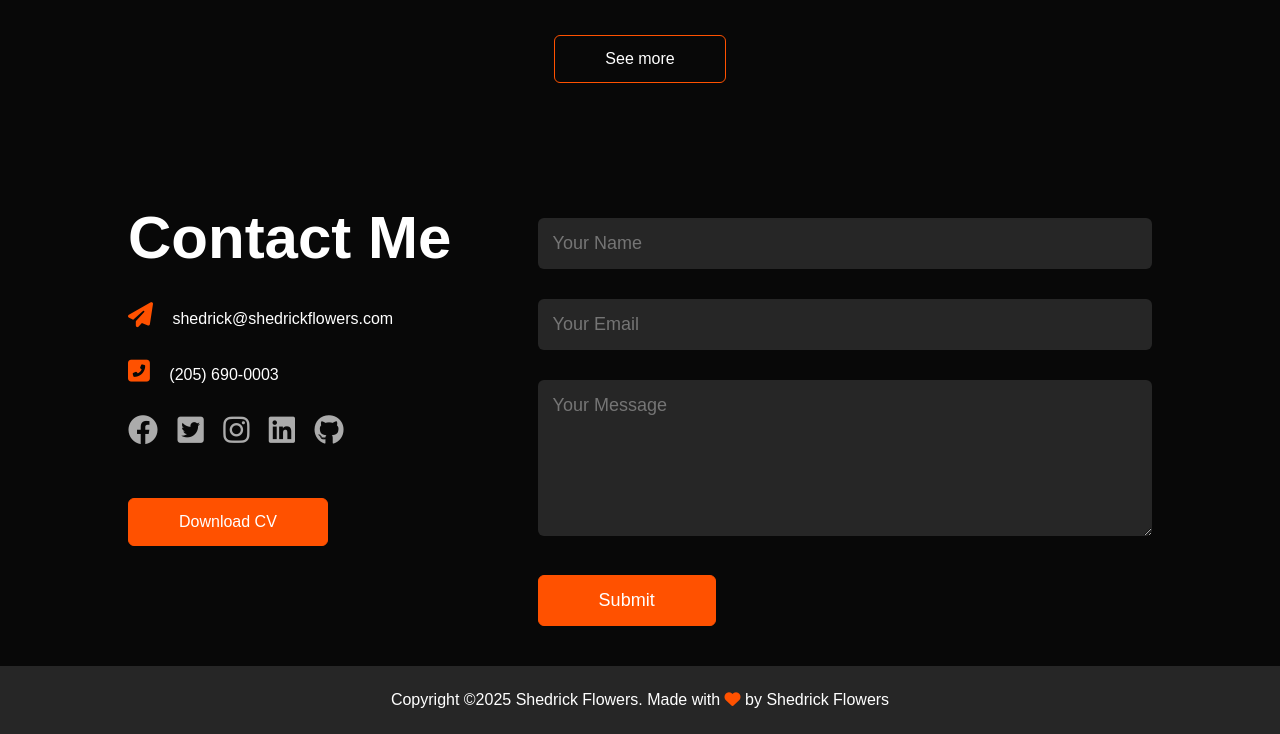
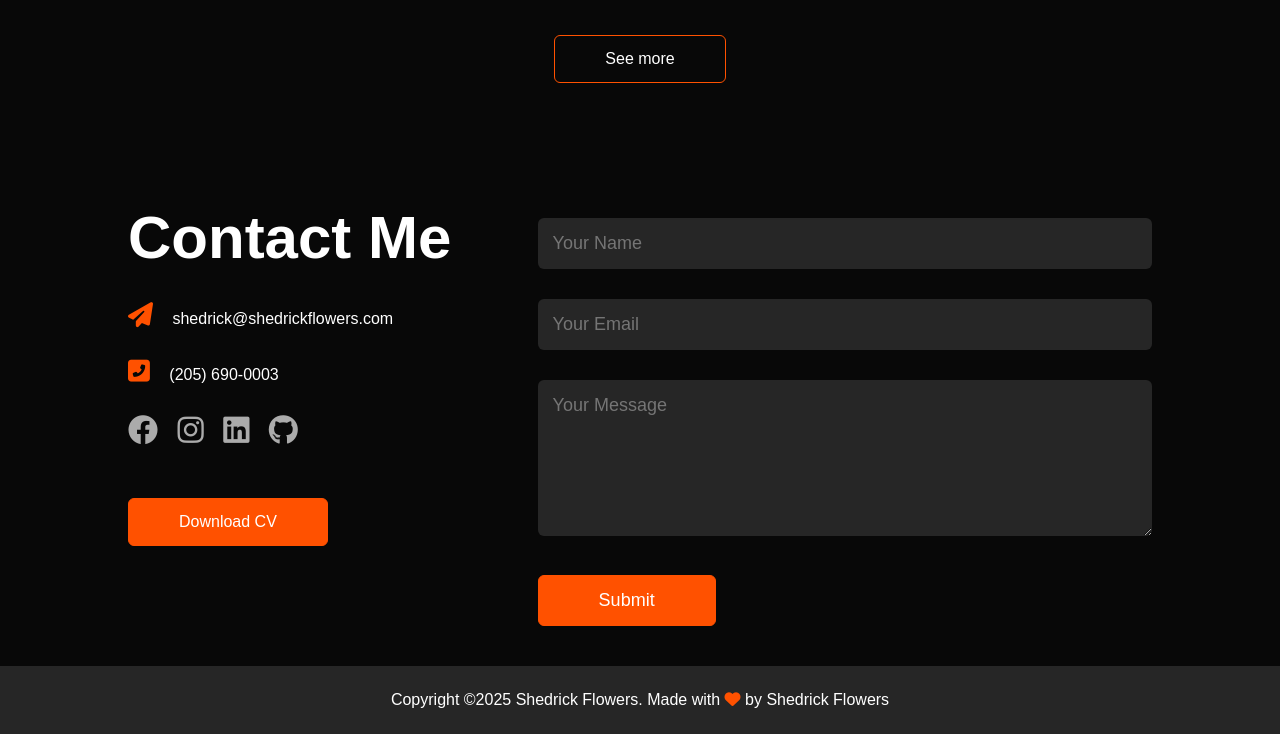
Before and after one commit to sf-bcca/portfolio, a plain HTML site: page index.html in a window 1280 px wide. Shown: the part 2435-3169 px from the top of the page. Drawn offline with Linux system fonts and the light colour scheme.

Commit message:
Remove Twitter icon from social links
- Removed Twitter/X icon as service is not currently in use
- Streamlined social media presence to active platforms only
- Maintains clean, focused social media section

```diff
--- a/index.html
+++ b/index.html
@@ -156,9 +156,8 @@
                 <p><i class="fas fa-paper-plane"></i> shedrick@shedrickflowers.com</p>
                 <p><i class="fas fa-phone-square-alt"></i> (205) 690-0003</p>
                 <div class="social-icons">
-                    <a href="#"><i class="fab fa-facebook"></i></a>
-                    <a href="#"><i class="fab fa-twitter-square"></i></a>
-                    <a href="#"><i class="fab fa-instagram"></i></a>
+                    <a href="https://www.facebook.com/shedrickflowersphotography/" target="_blank"><i class="fab fa-facebook"></i></a>
+                    <a href="https://www.instagram.com/shedrickflowers/" target="_blank"><i class="fab fa-instagram"></i></a>
                     <a href="https://www.linkedin.com/in/shedrickflowers/" target="_blank"><i class="fab fa-linkedin"></i></a>
                     <a href="https://github.com/sf-bcca" target="_blank"><i class="fab fa-github"></i></a>
                 </div>
```
